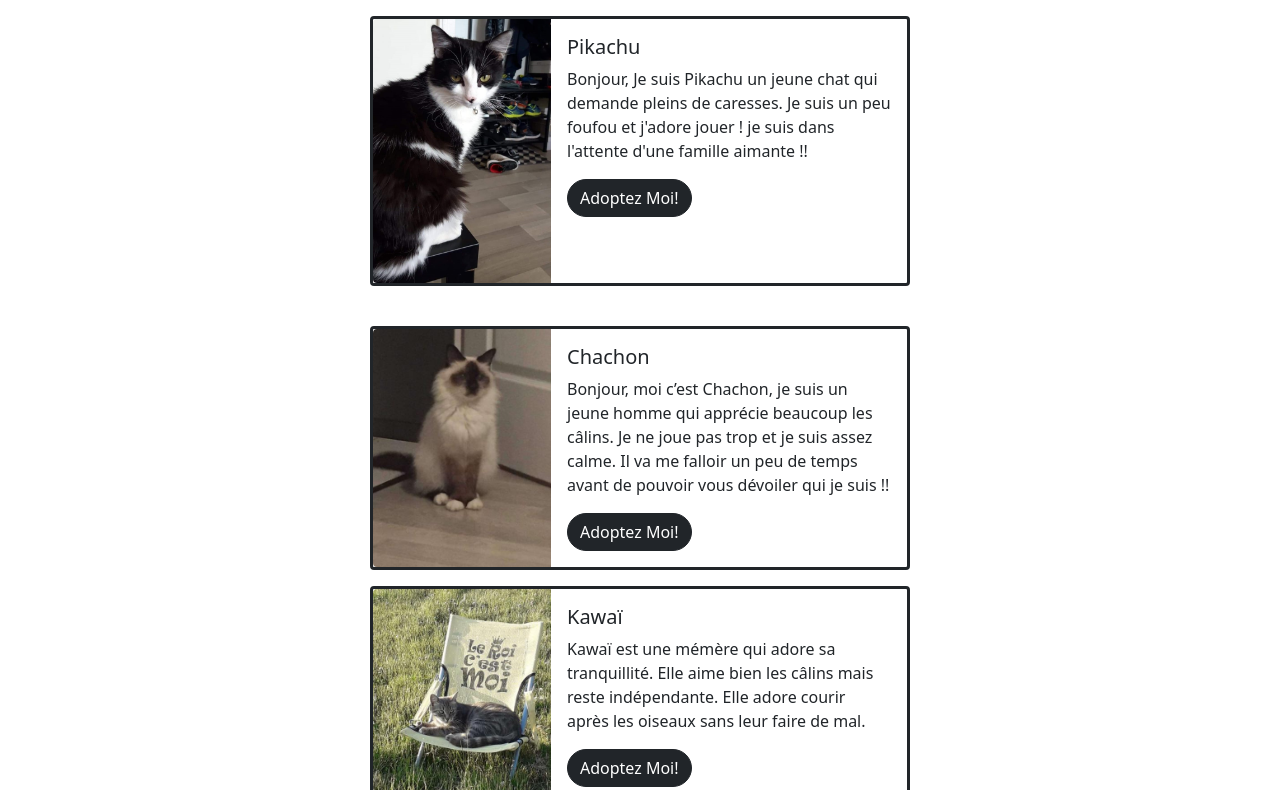
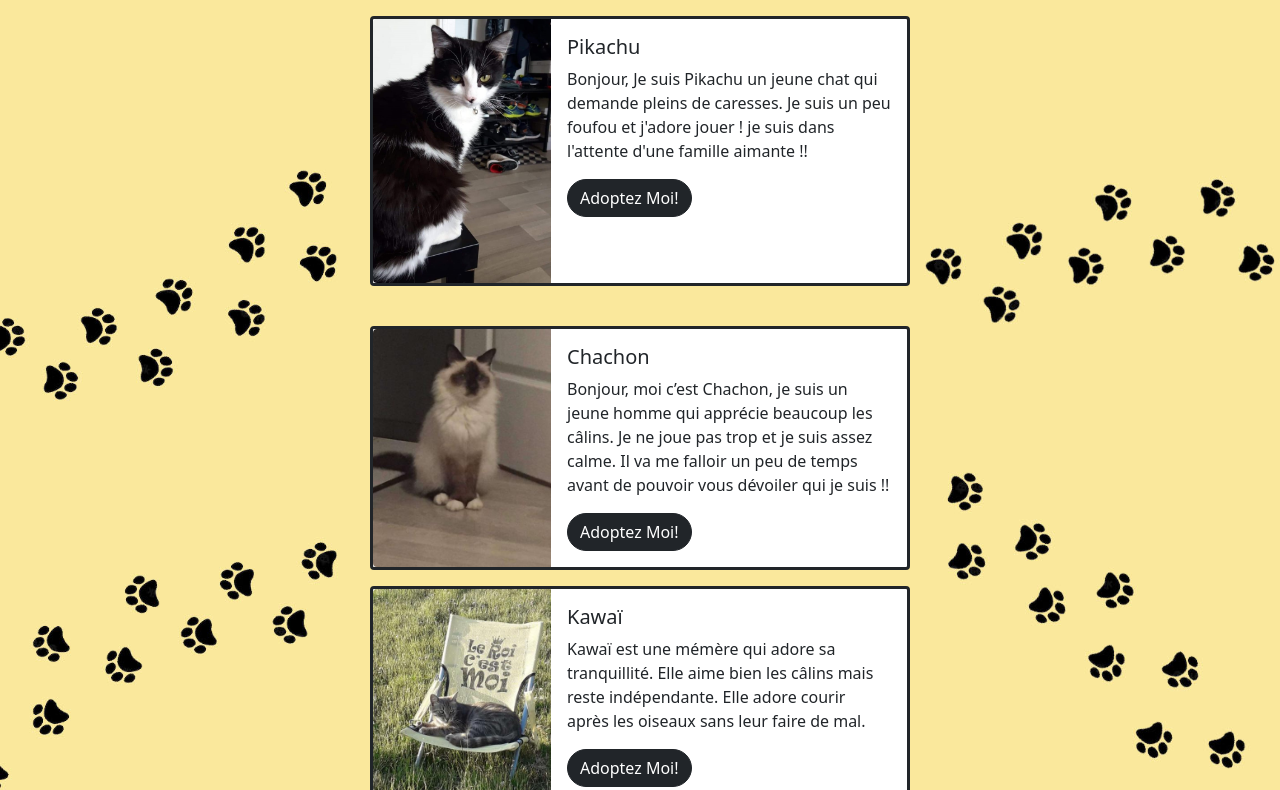
Before and after one commit to Menolly001/Au-coeur-des-chats, a plain HTML site: page animaux.html in a window 1280 px wide. Shown: the part 587-1377 px from the top of the page. Drawn offline with Linux system fonts and the light colour scheme; the site is published under a folder, as on GitHub Pages, so addresses that start at the root find nothing.

Commit message:
tentative résolution bug affichage sur github pages

```diff
--- a/css/style.css
+++ b/css/style.css
@@ -19,7 +19,7 @@ nav {
 
 html, body, main {
     /* background-color: #FAE89D; */
-    background-image: url(/assets/bgmain.jpg) ;
+    background-image: url(../assets/bgmain.jpg) ;
     background-position: center top;
     background-size: auto;
     background-repeat: no-repeat;
```
